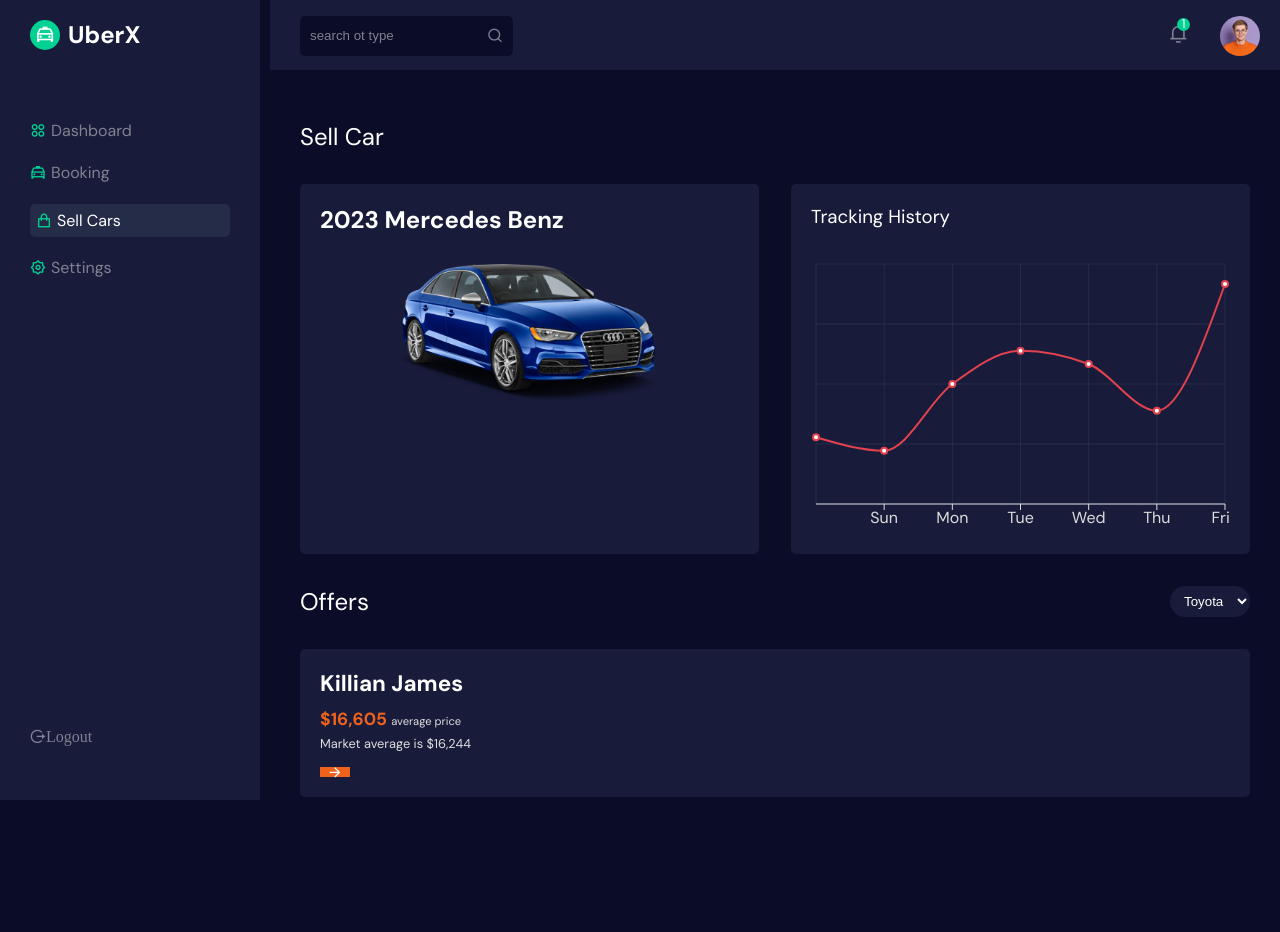
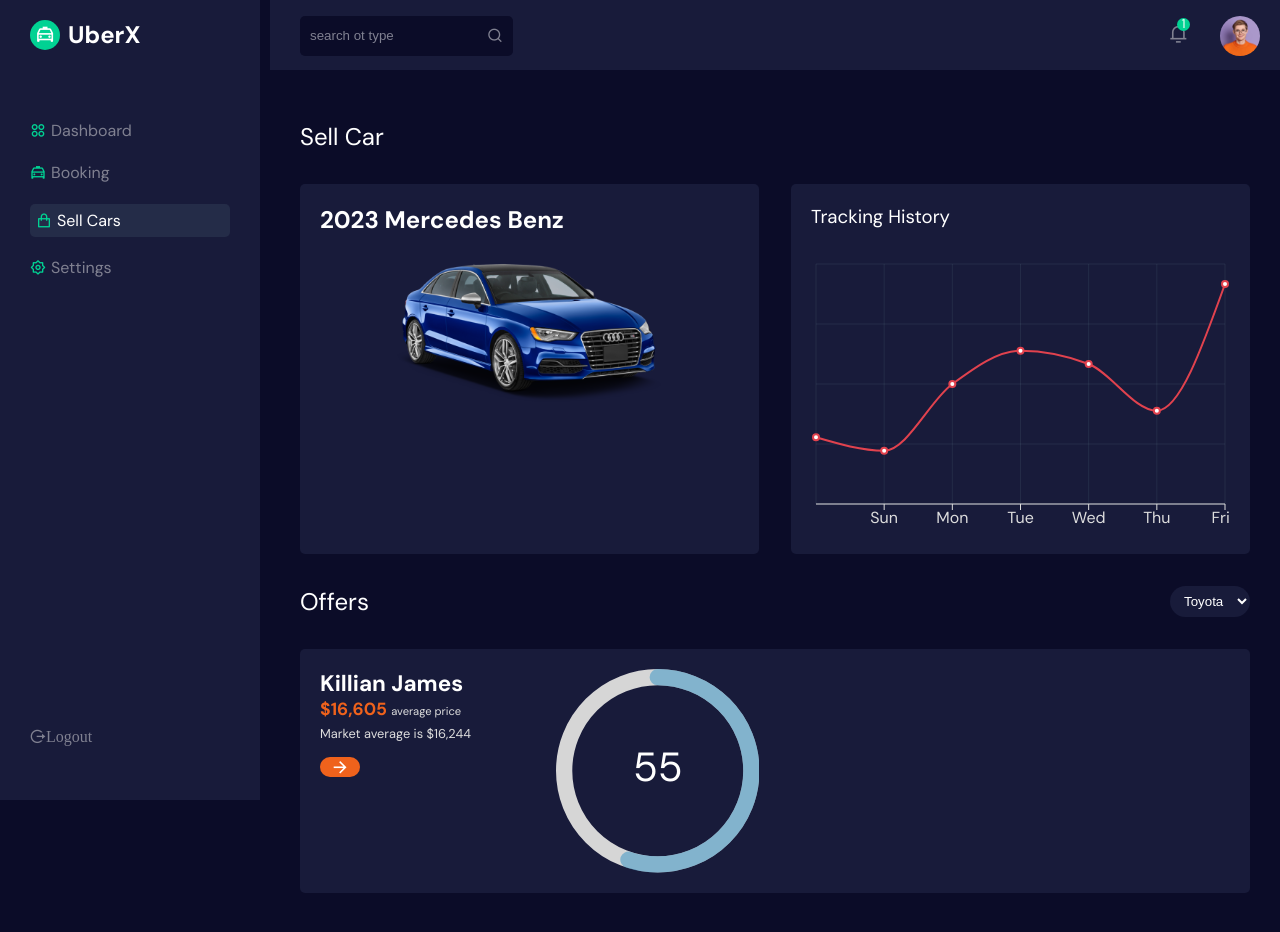
Before and after one commit to mariaemf/RetingyourCarReactJs, a React (Create React App) app: page /sell-car in a window 1280 px wide. Shown: the top 932 px of the page. Before the commit the page ends 847 px from the top, so only its background shows below. Built offline with nearby package versions, Linux system fonts and the light colour scheme.

Commit message:
lib insertion for circle graphic in application and some stylization applied to it

```diff
--- a/package.json
+++ b/package.json
@@ -7,6 +7,7 @@
     "@testing-library/react": "^13.4.0",
     "@testing-library/user-event": "^13.5.0",
     "react": "^18.2.0",
+    "react-circular-progressbar": "^2.1.0",
     "react-dom": "^18.2.0",
     "react-router-dom": "^6.6.1",
     "react-scripts": "5.0.1",
--- a/src/index.js
+++ b/src/index.js
@@ -1,4 +1,5 @@
 import React from "react";
+import "react-circular-progressbar/dist/styles.css";
 import ReactDOM from "react-dom/client";
 import { BrowserRouter } from "react-router-dom";
 import "remixicon/fonts/remixicon.css";
--- a/src/pages/SellCar.jsx
+++ b/src/pages/SellCar.jsx
@@ -1,9 +1,12 @@
 import React from "react";
+import { buildStyles, CircularProgressbar } from "react-circular-progressbar";
 import sellcar from "../assets/images/sell-car.png";
 import TrackingChart from "../charts/TrackingChart";
 import "../styles/sellcar.css";
 
 const SellCar = () => {
+  const percentage = 55;
+
   return (
     <div className="sell__car">
       <div className="sell__car-wrapper">
@@ -37,7 +40,6 @@
             <div className="offer__item">
               <div className="box__01">
                 <h3 className="client__name">Killian James</h3>
-              </div>
 
                 <h6 className="avg__price">
                   $16,605 <span>average price</span>
@@ -48,6 +50,20 @@
                   <i class="ri-arrow-right-line"></i>
                 </span>
               </div>
+
+              <div className="box__02">
+                <CircularProgressbar
+                  value={percentage}
+                  text={`${percentage}`}
+                  styles={buildStyles({
+                    pathColor: `rgba(62, 152, 199, ${percentage / 100})`,
+                    textColor: "#fff",
+                    trailColor: "#d6d6d6",
+                    backgroundColor: "#01d293",
+                  })}
+                />
+              </div>
+            </div>
           </div>
         </div>
       </div>
--- a/src/styles/sellcar.css
+++ b/src/styles/sellcar.css
@@ -61,6 +61,12 @@
   padding: 20px;
   border-radius: 5px;
   background: var(--primary-color);
+  display: grid;
+  /*demonstrando que é display grid*/
+  grid-template-columns: repeat(4, 1fr);
+  /*4 colunas de 1fr*/
+  column-gap: 2rem;
+  /*distanciamento de coluna*/
 }
 
 .box__01,
@@ -91,11 +97,17 @@
 }
 
 .arrow__key {
-  width: 30px;
-  height: 10px;
+  width: 40px;
+  height: 20px;
   display: flex;
   align-items: center;
   justify-content: center;
   background: #ef621c;
   color: #fff;
+  border-radius: 50px;
+  cursor: pointer;
 }
+
+.box__2 {
+  height: 120px;
+}
```
Also changed, not shown: 1 other file (tests, documents, lock files or other folders). Lines whose indentation alone changed are shown as unchanged.
